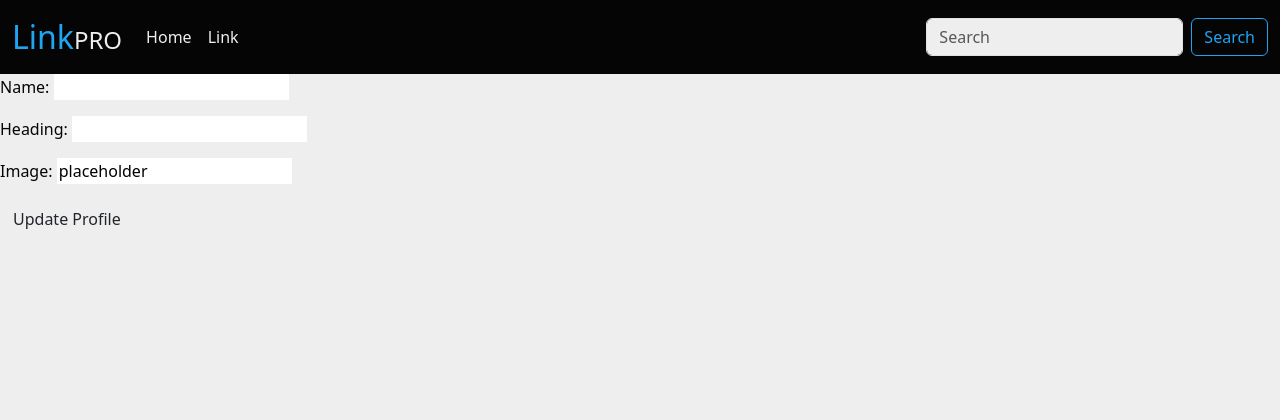
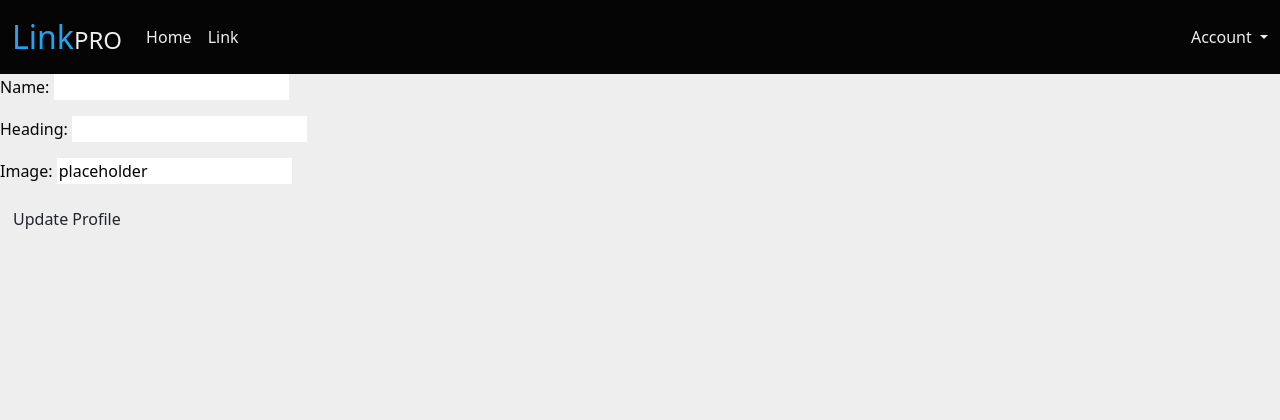
Before and after one commit to kevin-ci/sme-final, a Django app: page /profiles/edit/ in a window 1280 px wide. Shown: the top 420 px of the page. Run offline with Django 4.2, Linux system fonts and the light colour scheme; the visitor is signed in with stand-in values (Sample User, id 1); data comes from the database, SQL or seed files in the repository.

Commit message:
feat: add profile options to navbar

```diff
--- a/templates/base.html
+++ b/templates/base.html
@@ -34,10 +34,20 @@
                   <a class="nav-link" href="#">Link</a>
                 </li>
               </ul>
-              <form class="d-flex" role="search">
-                <input class="form-control me-2" type="search" placeholder="Search" aria-label="Search">
-                <button class="btn btn-outline-success" type="submit">Search</button>
-              </form>
+              <div class="dropdown">
+                <a class="nav-link dropdown-toggle" href="#" role="button" data-bs-toggle="dropdown" aria-expanded="false">
+                  Account
+                </a>
+                <ul class="dropdown-menu">
+                  {% if request.user.is_authenticated %}
+                  <li><a class="dropdown-item" href="{% url 'profile' %}">Your Profile</a></li>
+                  <li><a class="dropdown-item" href="{% url 'account_logout' %}">Logout</a></li>
+                  {% else %}
+                  <li><a class="dropdown-item" href="{% url 'account_login' %}">Log In</a></li>
+                  <li><a class="dropdown-item" href="{% url 'account_signup' %}">Register</a></li>
+                  {% endif %}
+                </ul>
+              </li>
             </div>
           </div>
         </nav>
```
